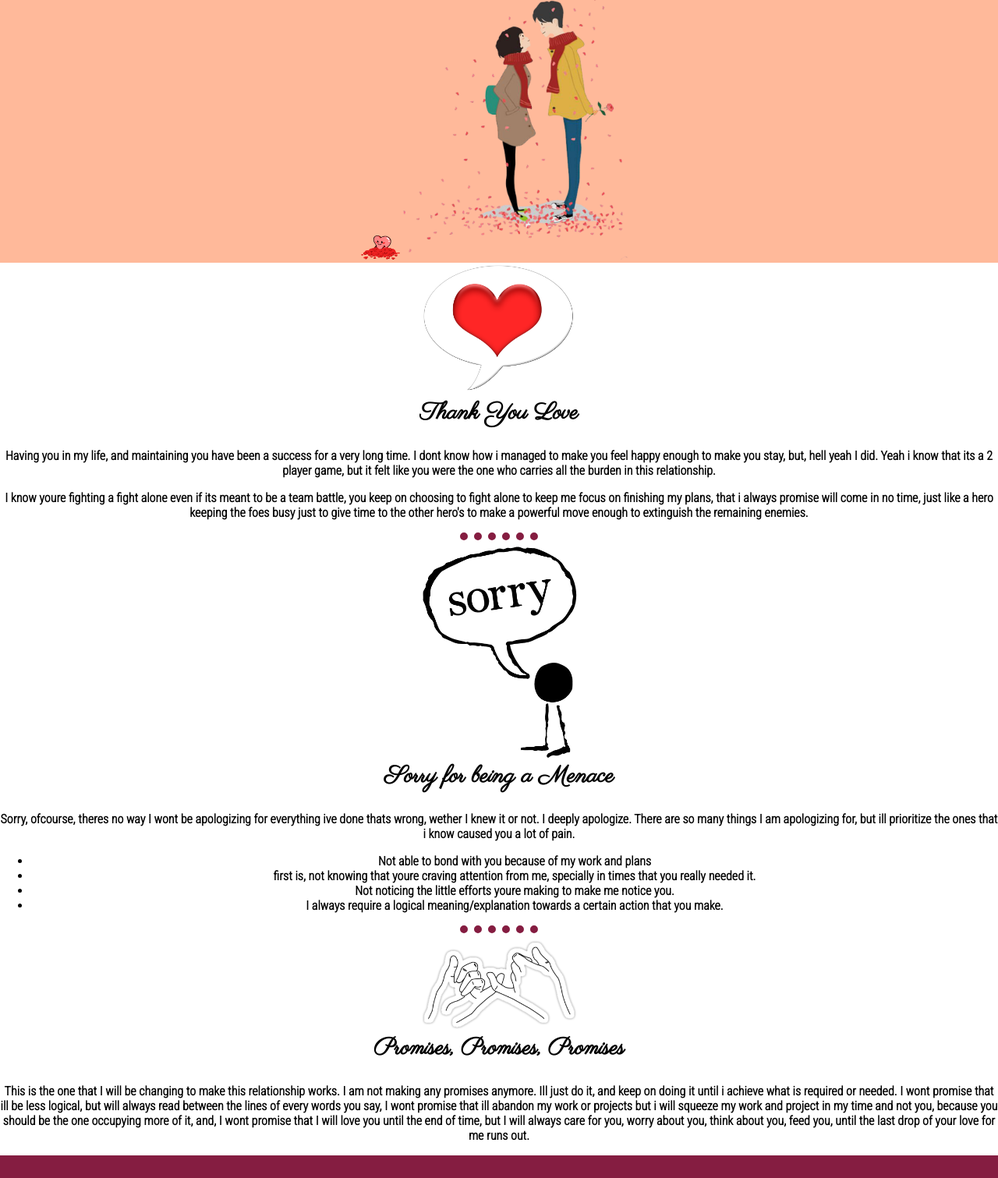
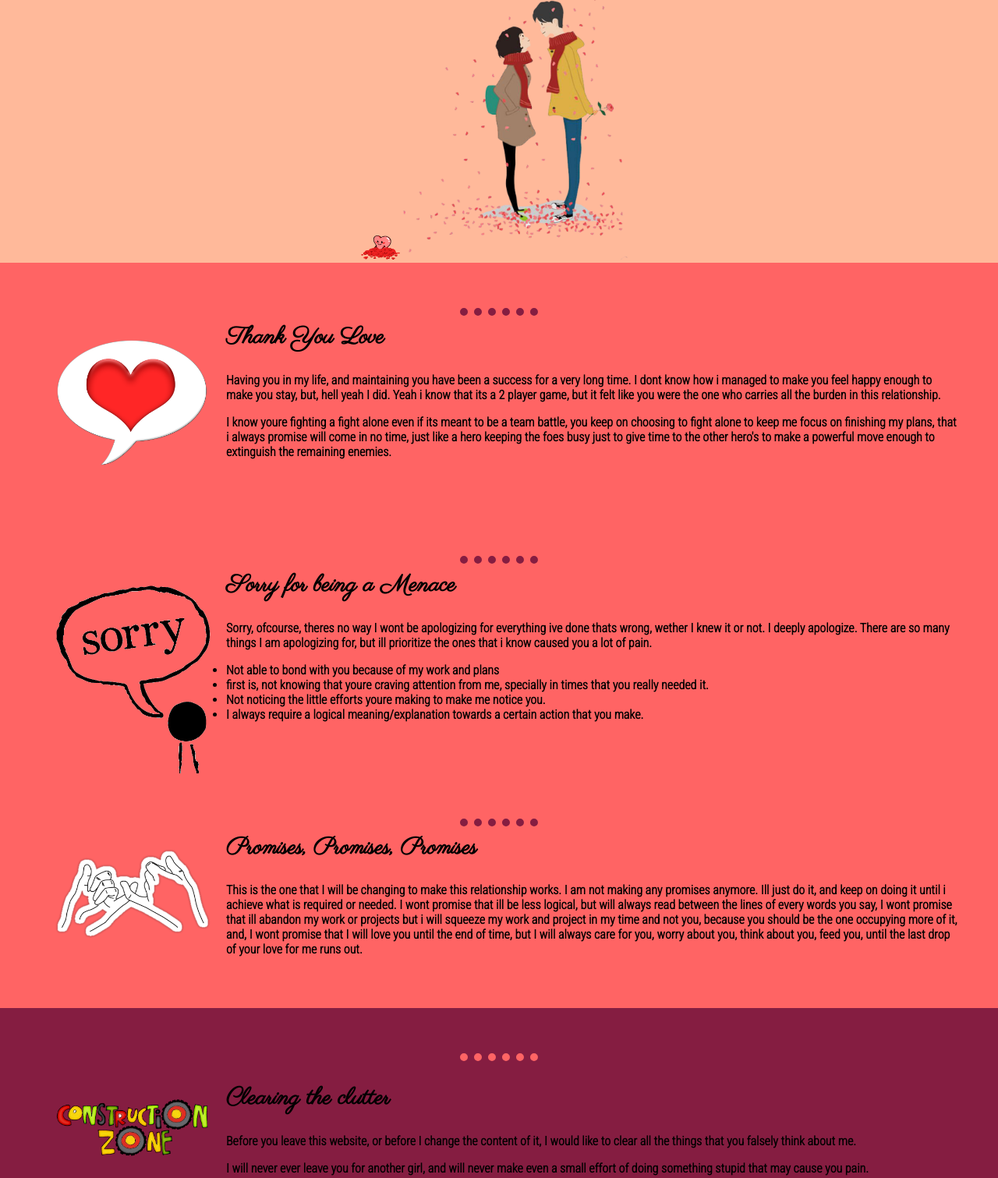
Before and after one commit to jauntyJackalope/10th, a plain HTML site: page index.html in a window 1280 px wide. Shown: the part 397-1908 px from the top of the page at 78% size. Drawn offline with Linux system fonts and the light colour scheme; a web font is replaced by a local one.

Commit message:
Update index.html

```diff
--- a/index.html
+++ b/index.html
@@ -16,14 +16,17 @@
       <img src="images/heartdown.png" alt="" style="width:50px;">
       <img class="front-image" src="images/main.png" alt="">
     </div>
-    <div class="information">
-      <img src="images/thanks.png" alt="" style="width: 200px;">
+    <div class="thankyou">
+      <hr>
+      <img class="thankyou-image" src="images/thanks.png" alt="">
       <h2>Thank You Love</h2>
       <p>Having you in my life, and maintaining you have been a success for a very long time. I dont know how i managed to make you feel happy enough to make you stay, but, hell yeah I did.
       Yeah i know that its a 2 player game, but it felt like you were the one who carries all the burden in this relationship. </p>
       <p>I know youre fighting a fight alone even if its meant to be a team battle, you keep on choosing to fight alone to keep me focus on finishing my plans, that i always promise will come in no time, just like a hero keeping the foes busy just to give time to the other hero's to make a powerful move enough to extinguish the remaining enemies.</p>
+    </div>
+    <div class="sorry">
       <hr>
-      <img src="images/sorry.png" alt="" style="width: 200px;">
+      <img class="sorry-image" src="images/sorry.png" alt="">
       <h2>Sorry for being a Menace</h2>
       <p>Sorry, ofcourse, theres no way I wont be apologizing for everything ive done thats wrong, wether I knew it or not. I deeply apologize. There are so many things I am apologizing for, but ill prioritize the ones that i know caused you a lot of pain.</p>
       <ul>
@@ -32,15 +35,18 @@
         <li>Not noticing the little efforts youre making to make me notice you.</li>
         <li>I always require a logical meaning/explanation towards a certain action that you make.</li>
       </ul>
+    </div>
+    <div class="promise">
       <hr>
-      <img src="images/promise.png" alt="" style="width: 200px;">
+      <img class="promise-image" src="images/promise.png" alt="">
       <h2>Promises, Promises, Promises</h2>
       <p>This is the one that I will be changing to make this relationship works. I am not making any promises anymore. Ill just do it, and keep on doing it until i achieve what is required or needed.
       I wont promise that ill be less logical, but will always read between the lines of every words you say, I wont promise that ill abandon my work or projects but i will squeeze my work and project in my time and not you, because you should be the one occupying more of it,
       and, I wont promise that I will love you until the end of time, but I will always care for you, worry about you, think about you, feed you, until the last drop of your love for me runs out.</p>
     </div>
     <div class="lastOne">
-      <img src="images/last.png" alt="" style="width: 200px;">
+    <hr style="color: #FF6464; padding-bottom: 20px;">
+    <img class="lastOne-image" src="images/last.png">
     <h2>Clearing the clutter</h2>
     <p>Before you leave this website, or before I change the content of it, I would like to clear all the things that you falsely think about me.</p>
     <p>I will never ever leave you for another girl, and will never make even a small effort of doing something stupid that may cause you pain.</p>
```
